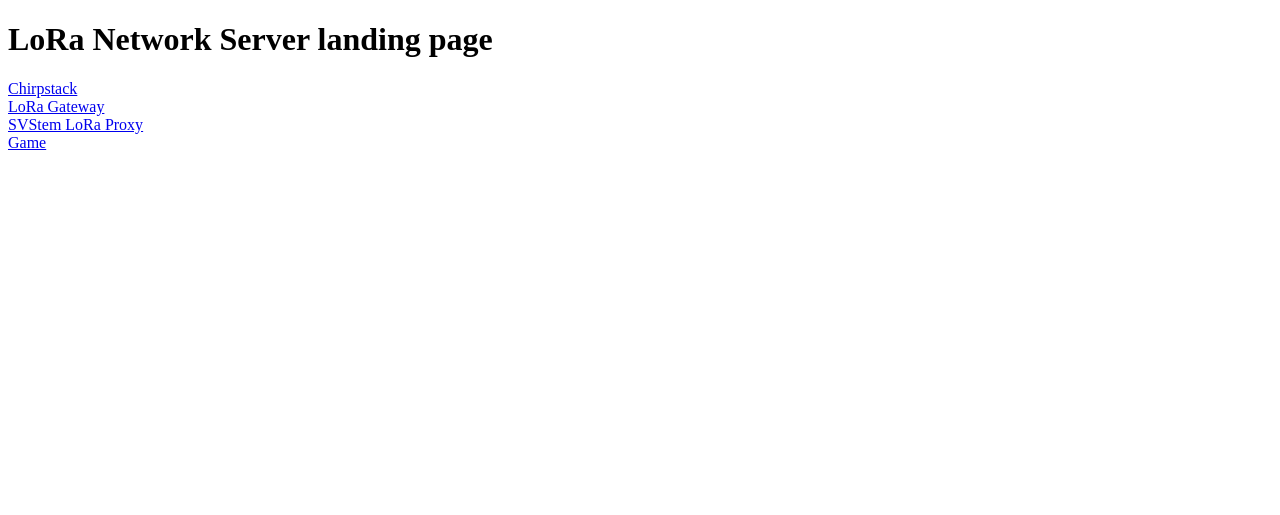
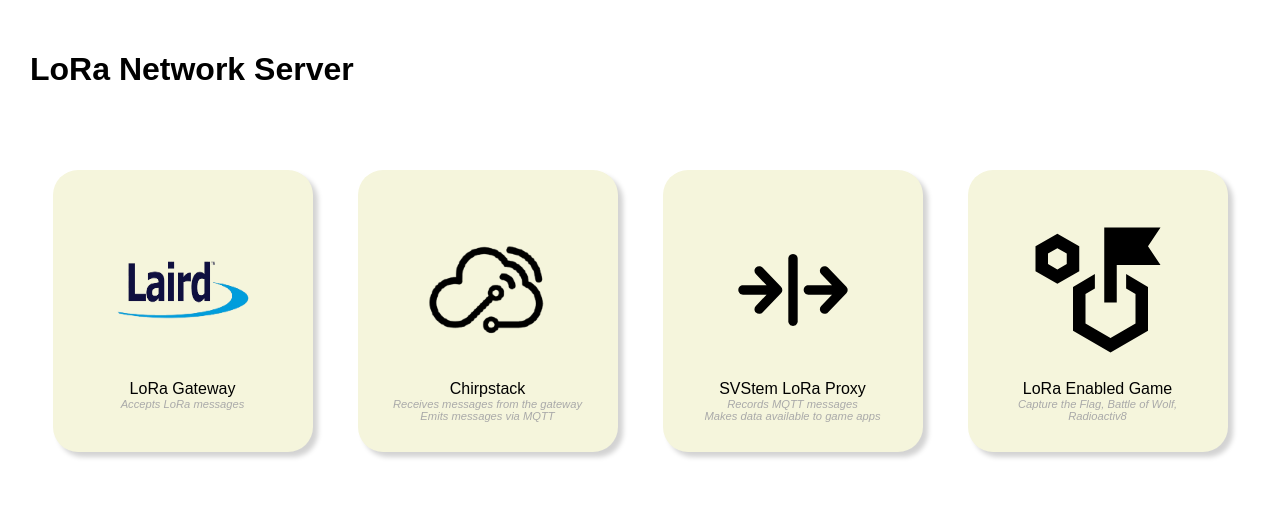
Before and after one commit to Scouts-Victoria-Program/lora-network-server, a plain HTML site: page nginx/default/index.html in a window 1280 px wide. Drawn offline with Linux system fonts and the light colour scheme.

Commit message:
feat: update default landing page with helpful links

```diff
--- a/nginx/default/index.html
+++ b/nginx/default/index.html
@@ -1,16 +1,110 @@
 <!DOCTYPE html>
 <html>
-  <head>
-    <title>LoRa Network Server landing page</title>
-  </head>
-  <body>
-    <h1>LoRa Network Server landing page</h1>
 
-    <p>
-      <a href="http://chirpstack.darends.scouthack.com">Chirpstack</a><br />
-      <a href="http://lora-gateway.darends.scouthack.com">LoRa Gateway</a><br />
-      <a href="http://lora-app.darends.scouthack.com">SVStem LoRa Proxy</a><br />
-      <a href="http://game.darends.scouthack.com">Game</a><br />
-    </p>
-  </body>
+<head>
+  <title>LoRa Network Server</title>
+  <style>
+    html,
+    body {
+      font-family: Arial, Helvetica, sans-serif;
+      margin: 0;
+      padding: 0;
+    }
+
+    .container {
+      display: flex;
+      flex-direction: column;
+      align-items: stretch;
+      width: 100vw;
+    }
+
+    .header {
+      padding: 30px;
+    }
+
+    .buttons {
+      display: flex;
+      justify-content: space-around;
+      flex-wrap: wrap;
+      padding: 30px;
+    }
+
+    .button {
+      background-color: beige;
+      border-radius: 25px;
+      box-shadow: 5px 5px 5px lightgray;
+      padding: 30px;
+      margin-bottom: 30px;
+      width: 200px;
+    }
+
+    .button * {
+      text-decoration: none;
+      color: black;
+    }
+
+    .button a {
+      display: flex;
+      flex-direction: column;
+      align-items: center;
+
+    }
+
+    .button img {
+      margin: 15px;
+      width: 150px;
+      height: 150px;
+    }
+
+    .button span.subtitle {
+      text-align: center;
+      color: darkgray;
+      font-style: italic;
+      font-size: .7em;
+    }
+  </style>
+</head>
+
+<body>
+  <div class="container">
+    <div class="header">
+      <h1>LoRa Network Server</h1>
+
+    </div>
+    <div class="buttons">
+      <div class="button">
+        <a href="http://lora-gateway.darends.scouthack.com">
+          <img src="assets/laird_logo.png" alt="LoRa_Gateway">
+          <span>LoRa Gateway</span>
+          <span class="subtitle">Accepts LoRa messages</span>
+        </a>
+      </div>
+      <div class="button">
+        <a href="http://chirpstack.darends.scouthack.com">
+          <img src="assets/chirpstack_logo.png" alt="Chirpstack">
+          <span>Chirpstack</span>
+          <span class="subtitle">Receives messages from the gateway<br>Emits messages via MQTT</span>
+        </a>
+      </div>
+      <div class="button">
+        <a href="/proxy/">
+          <img src="assets/proxy_logo.svg" alt="SVStem_LoRa_Proxy">
+          <span>SVStem LoRa Proxy</span>
+          <span class="subtitle">Records MQTT messages<br>Makes data available to game apps</span>
+        </a>
+      </div>
+      <div class="button">
+        <a href="/game/">
+          <img src="assets/game_logo.svg" alt="Game">
+          <span>LoRa Enabled Game</span>
+          <span class="subtitle">Capture the Flag, Battle of Wolf, Radioactiv8</span>
+        </a>
+      </div>
+
+
+    </div>
+  </div>
+
+</body>
+
 </html>
```
Also changed, not shown: nginx/default/assets/chirpstack_logo.png (added), nginx/default/assets/game_logo.svg (added), nginx/default/assets/home_logo.svg (added), nginx/default/assets/laird_logo.png (added), nginx/default/assets/proxy_logo.svg (added), 1 other file.
